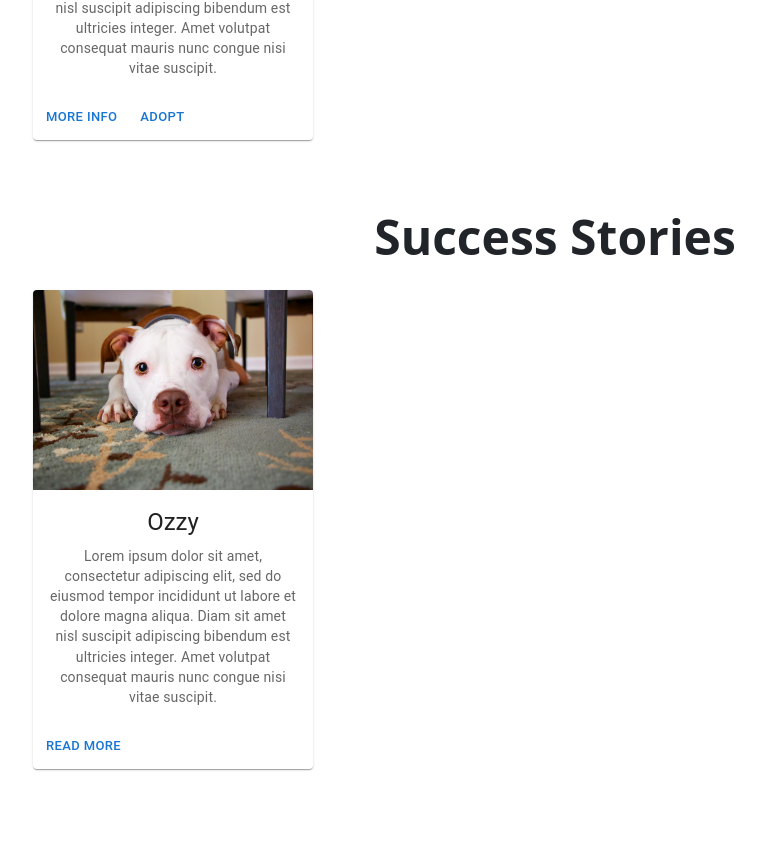
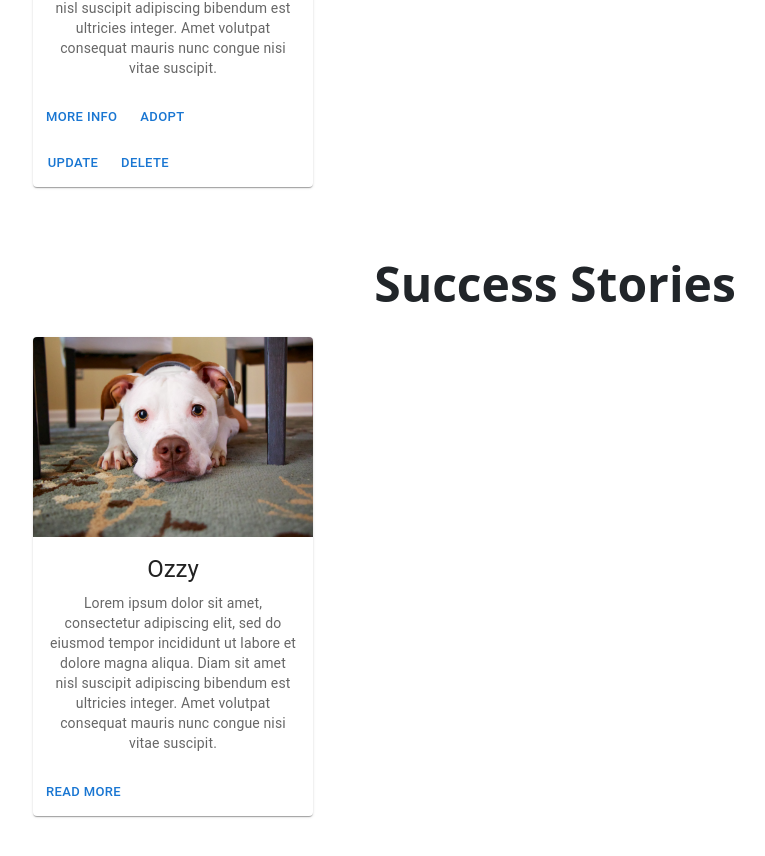
Before and after one commit to stacieherrington/friends-fur-real, a React (Create React App) app in the folder ghi/: page / in a window 1280 px wide. Shown: the part 1115-1971 px from the top of the page, without its empty margins (85-850 px from the left). Built offline with nearby package versions, Linux system fonts and the light colour scheme.

Commit message:
made minor changes

```diff
--- a/ghi/src/components/PetCard.js
+++ b/ghi/src/components/PetCard.js
@@ -27,6 +27,11 @@ export default function PetCard() {
         <Button size="small">More Info</Button>
         <Button size="small">Adopt</Button>
       </CardActions>
+      <CardActions>
+        {/* Only show this for staff/admin role */}
+        <Button size="small">Update</Button>
+        <Button size="small">Delete</Button>
+      </CardActions>
     </Card>
   );
 }
```
